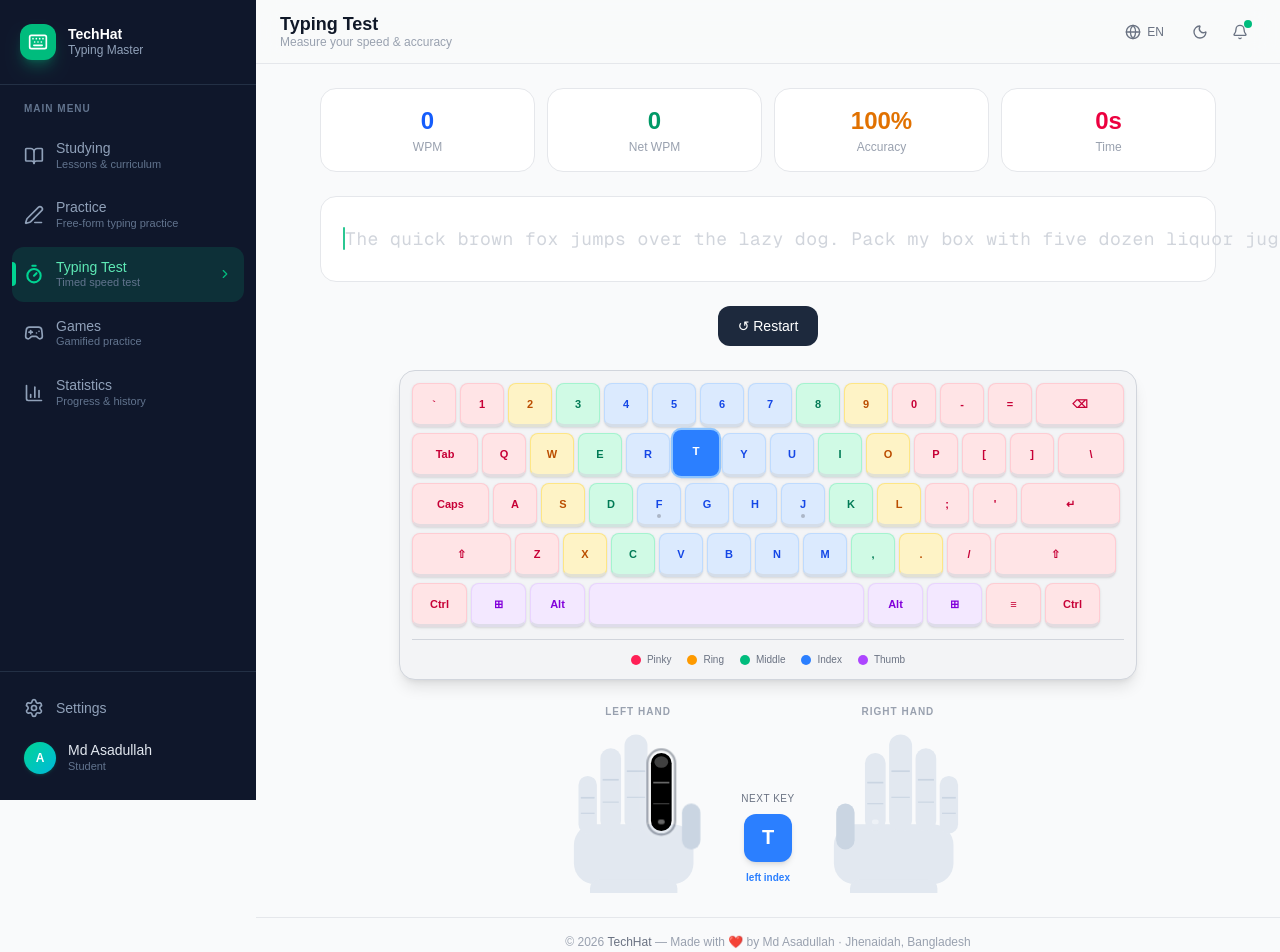
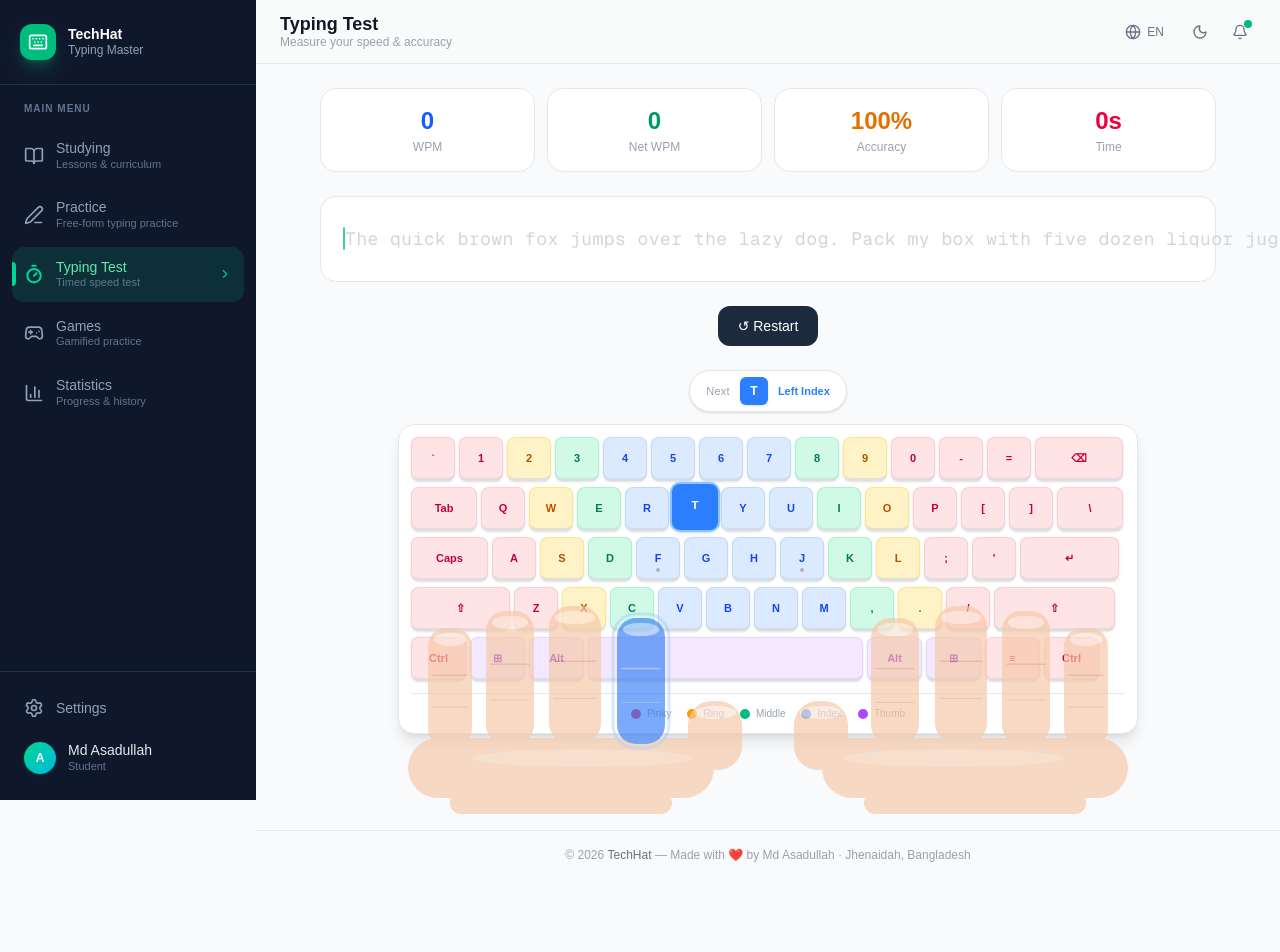
Before and after one commit to ItsAsadullah/TypingMasterNext, a Next.js app: page /speed-test in a window 1280 px wide. Shown: the top 952 px of the page. After the commit the page ends 879 px from the top, so only its background shows below. Built offline with nearby package versions, Linux system fonts and the light colour scheme.

Commit message:
feat: hands overlay on keyboard like typing.com

```diff
--- a/src/components/keyboard/HandGuide.tsx
+++ b/src/components/keyboard/HandGuide.tsx
@@ -1,90 +1,125 @@
 "use client";
 
-import { Finger, Hand, FINGER_COLOR } from "./keyboardData";
+import { Finger, Hand } from "./keyboardData";
+
+// ─── Active finger colours (raw hex – SVG fill) ───────────────────────────────
+const ACTIVE_FILL: Record<Finger, string> = {
+  pinky:  "#f43f5e",
+  ring:   "#f59e0b",
+  middle: "#10b981",
+  index:  "#3b82f6",
+  thumb:  "#a855f7",
+};
+const ACTIVE_RING: Record<Finger, string> = {
+  pinky:  "#fda4af",
+  ring:   "#fcd34d",
+  middle: "#6ee7b7",
+  index:  "#93c5fd",
+  thumb:  "#d8b4fe",
+};
+
+// ─── Skin palette ─────────────────────────────────────────────────────────────
+const SKIN   = "#f5c8a8";
+const SKIN_S = "#e0a882";   // knuckle shadow lines
+const NAIL   = "rgba(255,255,255,0.50)";
+
+// ─── Geometry – LEFT hand (right = scaleX(-1) mirror) ─────────────────────────
+//  Fingers point UPWARD (small tipY = near top of SVG).
+//  Canvas: 370 × 200  (two hands side-by-side ≈ keyboard width)
+// ─────────────────────────────────────────────────────────────────────────────
+const SVG_W = 370;
+const SVG_H = 200;
+
+interface FingerGeo { cx: number; tipY: number; baseY: number; w: number; rx: number }
+
+const FINGER_GEO: Record<Finger, FingerGeo> = {
+  pinky:  { cx: 52,  tipY: 22,  baseY: 140, w: 44, rx: 18 },
+  ring:   { cx: 112, tipY: 5,   baseY: 138, w: 48, rx: 19 },
+  middle: { cx: 177, tipY: 0,   baseY: 138, w: 52, rx: 21 },
+  index:  { cx: 243, tipY: 12,  baseY: 138, w: 48, rx: 19 },
+  thumb:  { cx: 317, tipY: 95,  baseY: 164, w: 54, rx: 24 },
+};
+
+const PALM  = { x: 10,  y: 132, width: 306, height: 60, rx: 30 };
+const WRIST = { x: 52,  y: 186, width: 222, height: 22, rx: 11 };
 
 interface HandGuideProps {
   hand:            Hand;
   activeFingerKey: Finger | null;
 }
 
-// ─────────────────────────────────────────────────────────
-//  Finger geometry (top-down view, palm facing keyboard)
-//  Coordinates are for LEFT hand; right hand is mirrored.
-// ─────────────────────────────────────────────────────────
-
-/* Each finger segment: { cx, tip_y, base_y, width } */
-const LEFT_FINGERS: Record<Finger, { cx: number; tipY: number; baseY: number; w: number; rx: number }> = {
-  pinky:  { cx: 18,  tipY: 46,  baseY: 96,  w: 16, rx: 8  },
-  ring:   { cx: 38,  tipY: 22,  baseY: 94,  w: 18, rx: 9  },
-  middle: { cx: 60,  tipY: 10,  baseY: 94,  w: 20, rx: 10 },
-  index:  { cx: 82,  tipY: 26,  baseY: 94,  w: 18, rx: 9  },
-  thumb:  { cx: 108, tipY: 70,  baseY: 110, w: 16, rx: 8  },
-};
-
-const PALM = { x: 6, y: 88, width: 104, height: 52, rx: 18 };
-const SVG_W = 124;
-const SVG_H = 148;
-
-function FingerPath({
-  finger,
-  geo,
-  active,
-  flipped,
-}: {
-  finger: Finger;
-  geo: typeof LEFT_FINGERS[Finger];
-  active: boolean;
-  flipped: boolean;
-}) {
-  const colors = FINGER_COLOR[finger];
-  const cx = flipped ? SVG_W - geo.cx : geo.cx;
-  const x  = cx - geo.w / 2;
-
-  const passiveClass =
-    finger === "thumb"
-      ? "fill-slate-300"
-      : "fill-slate-200";
+export default function HandGuide({ hand, activeFingerKey }: HandGuideProps) {
+  const flipped = hand === "right";
+  const fingers: Finger[] = ["pinky", "ring", "middle", "index", "thumb"];
 
   return (
-    <g className="transition-all duration-200">
-      {/* Finger segment */}
+    <svg
+      viewBox={`0 0 ${SVG_W} ${SVG_H}`}
+      width={SVG_W}
+      height={SVG_H}
+      xmlns="http://www.w3.org/2000/svg"
+      aria-label={`${hand} hand`}
+      style={{ transform: flipped ? "scaleX(-1)" : undefined, overflow: "visible" }}
+    >
+      {/* ── Palm ── */}
       <rect
-        x={x}
-        y={geo.tipY}
-        width={geo.w}
-        height={geo.baseY - geo.tipY}
-        rx={geo.rx}
-        className={`transition-all duration-200 ${
-          active
-            ? `${colors.bg} drop-shadow-[0_0_8px_rgba(255,255,255,0.4)]`
-            : passiveClass
-        }`}
+        x={PALM.x} y={PALM.y}
+        width={PALM.width} height={PALM.height}
+        rx={PALM.rx} fill={SKIN}
       />
 
-      {/* Fingernail highlight */}
-      {active && (
+      {/* ── Wrist taper ── */}
       <rect
-          x={x + 3}
-          y={geo.tipY + 3}
-          width={geo.w - 6}
-          height={Math.min(10, geo.w - 6)}
-          rx={geo.rx - 2}
-          className="fill-white/25"
+        x={WRIST.x} y={WRIST.y}
+        width={WRIST.width} height={WRIST.height}
+        rx={WRIST.rx} fill={SKIN}
       />
-      )}
 
-      {/* Knuckle lines */}
+      {/* Palm subtle highlight */}
+      <ellipse
+        cx={SVG_W / 2} cy={PALM.y + 20}
+        rx={PALM.width * 0.36} ry={9}
+        fill="rgba(255,255,255,0.18)"
+      />
+
+      {/* ── Fingers ── */}
+      {fingers.map((finger) => {
+        const g = FINGER_GEO[finger];
+        const active = activeFingerKey === finger;
+        const x = g.cx - g.w / 2;
+        const segH = g.baseY - g.tipY;
+        const fillColor = active ? ACTIVE_FILL[finger] : SKIN;
+
+        return (
+          <g key={finger} style={{ transition: "fill 0.15s ease" }}>
+            {/* Finger body */}
+            <rect
+              x={x} y={g.tipY}
+              width={g.w} height={segH}
+              rx={g.rx} fill={fillColor}
+            />
+
+            {/* Fingernail */}
+            <rect
+              x={x + 6} y={g.tipY + 5}
+              width={g.w - 12} height={Math.min(g.w - 12, 13)}
+              rx={g.rx - 4} fill={NAIL}
+            />
+
+            {/* Knuckle creases (skip thumb) */}
             {finger !== "thumb" && (
               <>
                 <line
-            x1={x + 2} y1={geo.tipY + (geo.baseY - geo.tipY) * 0.38}
-            x2={x + geo.w - 2} y2={geo.tipY + (geo.baseY - geo.tipY) * 0.38}
-            className={`stroke-[1.5] ${active ? "stroke-white/40" : "stroke-slate-300"}`}
+                  x1={x + 5} y1={g.tipY + segH * 0.40}
+                  x2={x + g.w - 5} y2={g.tipY + segH * 0.40}
+                  stroke={active ? "rgba(255,255,255,0.38)" : SKIN_S}
+                  strokeWidth={1.5} strokeLinecap="round"
                 />
                 <line
-            x1={x + 2} y1={geo.tipY + (geo.baseY - geo.tipY) * 0.65}
-            x2={x + geo.w - 2} y2={geo.tipY + (geo.baseY - geo.tipY) * 0.65}
-            className={`stroke-[1] ${active ? "stroke-white/25" : "stroke-slate-300"}`}
+                  x1={x + 5} y1={g.tipY + segH * 0.67}
+                  x2={x + g.w - 5} y2={g.tipY + segH * 0.67}
+                  stroke={active ? "rgba(255,255,255,0.24)" : SKIN_S}
+                  strokeWidth={1} strokeLinecap="round"
                 />
               </>
             )}
@@ -92,89 +127,19 @@ function FingerPath({
             {/* Pulse ring when active */}
             {active && (
               <rect
-          x={x - 3}
-          y={geo.tipY - 3}
-          width={geo.w + 6}
-          height={geo.baseY - geo.tipY + 6}
-          rx={geo.rx + 3}
-          className="fill-none stroke-gray-700/50 stroke-[2] animate-pulse"
+                x={x - 4} y={g.tipY - 4}
+                width={g.w + 8} height={segH + 8}
+                rx={g.rx + 4}
+                fill="none"
+                stroke={ACTIVE_RING[finger]}
+                strokeWidth={3}
+                strokeOpacity={0.75}
+                className="animate-pulse"
               />
             )}
           </g>
         );
-}
-
-export default function HandGuide({ hand, activeFingerKey }: HandGuideProps) {
-  const flipped = hand === "right";
-
-  return (
-    <div className="flex flex-col items-center gap-1 select-none">
-      {/* Label */}
-      <span className="text-[10px] font-semibold uppercase tracking-widest text-gray-400">
-        {hand === "left" ? "Left" : "Right"} Hand
-      </span>
-
-      <svg
-        viewBox={`0 0 ${SVG_W} ${SVG_H}`}
-        width={SVG_W * 1.15}
-        height={SVG_H * 1.15}
-        xmlns="http://www.w3.org/2000/svg"
-        aria-label={`${hand} hand`}
-      >
-        {/* Palm */}
-        <rect
-          x={PALM.x}
-          y={PALM.y}
-          width={PALM.width}
-          height={PALM.height}
-          rx={PALM.rx}
-          className="fill-slate-200"
-        />
-        {/* Wrist taper */}
-        <rect
-          x={PALM.x + 14}
-          y={PALM.y + PALM.height - 4}
-          width={PALM.width - 28}
-          height={20}
-          rx={8}
-          className="fill-slate-200"
-        />
-
-        {/* Fingers */}
-        {(["pinky", "ring", "middle", "index", "thumb"] as Finger[]).map(
-          (finger) => (
-            <FingerPath
-              key={finger}
-              finger={finger}
-              geo={LEFT_FINGERS[finger]}
-              active={activeFingerKey === finger}
-              flipped={flipped}
-            />
-          )
-        )}
-
-        {/* F / J bump indicators on index fingers */}
-        {hand === "left" && (
-          <rect
-            x={LEFT_FINGERS.index.cx - 3}
-            y={LEFT_FINGERS.index.baseY - 10}
-            width={6}
-            height={4}
-            rx={2}
-            className="fill-white/40"
-          />
-        )}
-        {hand === "right" && (
-          <rect
-            x={SVG_W - LEFT_FINGERS.index.cx - 3}
-            y={LEFT_FINGERS.index.baseY - 10}
-            width={6}
-            height={4}
-            rx={2}
-            className="fill-white/40"
-          />
-        )}
+      })}
     </svg>
-    </div>
   );
 }
--- a/src/components/keyboard/VirtualKeyboard.tsx
+++ b/src/components/keyboard/VirtualKeyboard.tsx
@@ -107,10 +107,36 @@ export default function VirtualKeyboard({
   }, [nextExpectedChar]);
 
   return (
-    <div className="flex flex-col items-center gap-4 select-none">
-      {/* ── Keyboard ── */}
+    <div className="flex flex-col items-center select-none">
+
+      {/* ── Next-key badge (above keyboard) ── */}
+      {nextExpectedChar ? (
+        <div className="mb-3 flex items-center gap-2.5 px-4 py-1.5 rounded-full bg-white border border-gray-200 shadow-sm">
+          <span className="text-[11px] text-gray-400 font-medium tracking-wide">Next</span>
           <div
-        className="rounded-2xl bg-gray-100 p-3 shadow-lg border border-gray-300"
+            className={[
+              "w-7 h-7 rounded-md flex items-center justify-center text-xs font-bold text-white shadow-sm",
+              targetFinger ? FINGER_COLOR[targetFinger.finger].bg : "bg-gray-300",
+            ].join(" ")}
+          >
+            {nextExpectedChar === " " ? "⎵" : nextExpectedChar.toUpperCase()}
+          </div>
+          {targetFinger && (
+            <span className={`text-[11px] font-semibold capitalize ${FINGER_COLOR[targetFinger.finger].text}`}>
+              {targetFinger.hand} {targetFinger.finger}
+            </span>
+          )}
+        </div>
+      ) : (
+        <div className="mb-3 h-8" /> /* spacer */
+      )}
+
+      {/* ── Keyboard + overlay wrapper ── */}
+      <div className="relative">
+
+        {/* Keyboard (z-10 so hands render on top) */}
+        <div
+          className="relative z-10 rounded-2xl bg-white p-3 shadow-lg border border-gray-200"
           role="img"
           aria-label="Virtual keyboard"
         >
@@ -132,13 +158,11 @@ export default function VirtualKeyboard({
           </div>
 
           {/* Legend */}
-        <div className="mt-3 pt-3 border-t border-gray-300 flex flex-wrap gap-x-4 gap-y-1.5 justify-center">
+          <div className="mt-3 pt-3 border-t border-gray-200 flex flex-wrap gap-x-4 gap-y-1.5 justify-center">
             {(["pinky", "ring", "middle", "index", "thumb"] as Finger[]).map(
               (f) => (
-              <span key={f} className="flex items-center gap-1.5 text-[10px] text-gray-500 font-medium">
-                <span
-                  className={`inline-block w-2.5 h-2.5 rounded-full ${FINGER_COLOR[f].bg}`}
-                />
+                <span key={f} className="flex items-center gap-1.5 text-[10px] text-gray-400 font-medium">
+                  <span className={`inline-block w-2.5 h-2.5 rounded-full ${FINGER_COLOR[f].bg}`} />
                   {f.charAt(0).toUpperCase() + f.slice(1)}
                 </span>
               )
@@ -146,60 +170,23 @@ export default function VirtualKeyboard({
           </div>
         </div>
 
-      {/* ── Hand Guide ── */}
+        {/* ── Hand overlay: negative margin pulls hands UP over keyboard bottom ── */}
         {showHands && (
-        <div className="flex items-end gap-8 mt-2">
+          <div
+            className="relative z-20 -mt-32 flex pointer-events-none"
+            style={{ opacity: 0.68 }}
+          >
             <HandGuide
               hand="left"
-            activeFingerKey={
-              targetFinger?.hand === "left" ? targetFinger.finger : null
-            }
+              activeFingerKey={targetFinger?.hand === "left" ? targetFinger.finger : null}
             />
-
-          {/* Next-key hint bubble */}
-          <div className="flex flex-col items-center gap-2 mb-2">
-            {nextExpectedChar ? (
-              <>
-                <div className="text-[10px] text-gray-500 font-medium uppercase tracking-wider">
-                  Next key
-                </div>
-                <div
-                  className={[
-                    "w-12 h-12 rounded-xl flex items-center justify-center",
-                    "text-xl font-bold shadow-md border-b-[3px] border-gray-300",
-                    targetFinger
-                      ? `${FINGER_COLOR[targetFinger.finger].bg} text-white border-transparent`
-                      : "bg-gray-200 text-gray-500",
-                  ].join(" ")}
-                >
-                  {nextExpectedChar === " " ? "⎵" : nextExpectedChar}
-                </div>
-                {targetFinger && (
-                  <div
-                    className={[
-                      "text-[10px] font-semibold",
-                      FINGER_COLOR[targetFinger.finger].text,
-                    ].join(" ")}
-                  >
-                    {targetFinger.hand} {targetFinger.finger}
-                  </div>
-                )}
-              </>
-            ) : (
-              <div className="w-12 h-12 rounded-xl bg-gray-100 border border-gray-300 flex items-center justify-center text-gray-400 text-lg">
-                ✓
-              </div>
-            )}
-          </div>
-
             <HandGuide
               hand="right"
-            activeFingerKey={
-              targetFinger?.hand === "right" ? targetFinger.finger : null
-            }
+              activeFingerKey={targetFinger?.hand === "right" ? targetFinger.finger : null}
             />
           </div>
         )}
       </div>
+    </div>
   );
 }
```
Lines whose indentation alone changed are shown as unchanged.
